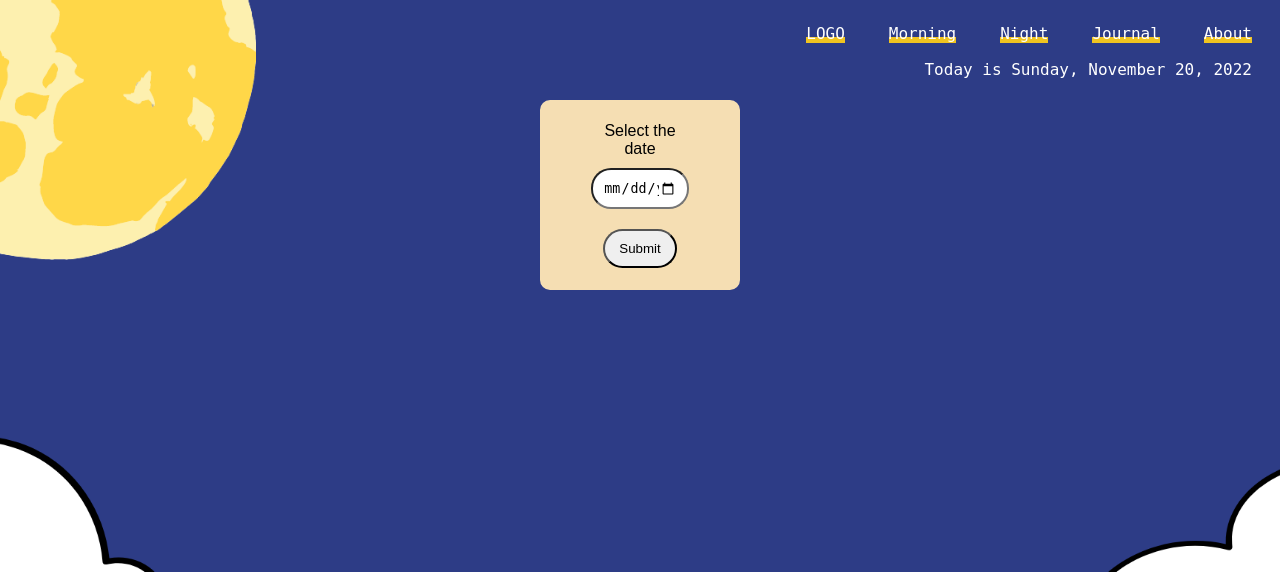
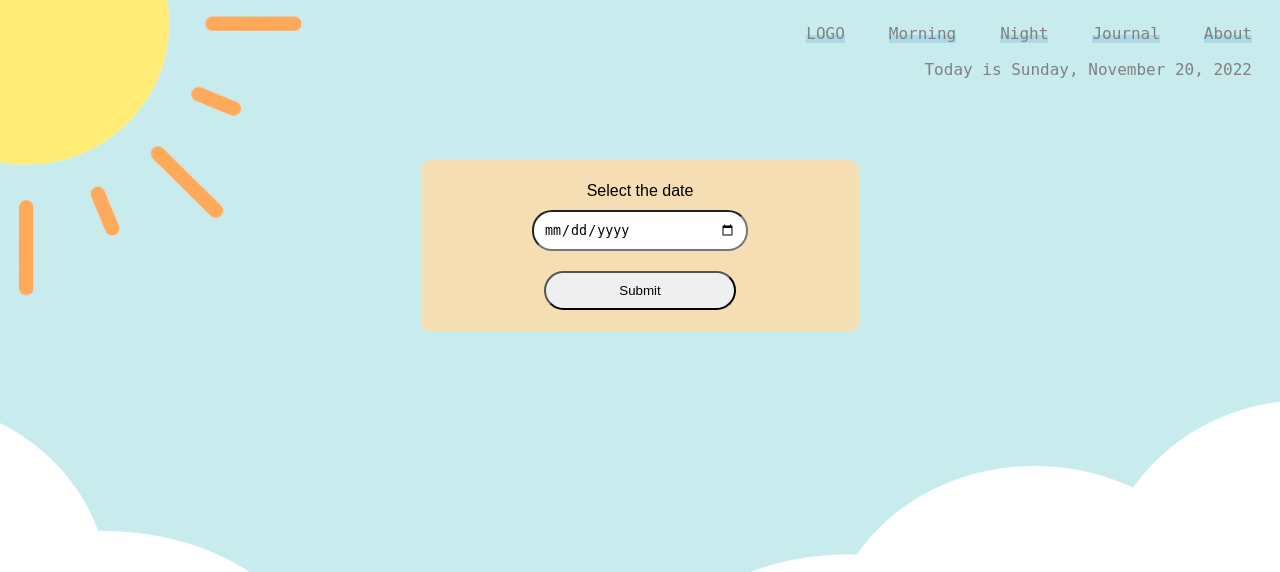
Before and after one commit to seachelle18/Habit-Tracker, a PHP site: page /journal.php in a window 1280 px wide. Shown: the top 572 px of the page. Run offline with PHP 8.4, Linux system fonts and the light colour scheme; data comes from the database, SQL or seed files in the repository.

Commit message:
adjusted some colours

```diff
--- a/day-mode.css
+++ b/day-mode.css
@@ -194,3 +194,8 @@ label {
 textarea {
     border-radius: 10px;
 }
+
+.journal-retrieve {
+    width: 30vw;
+    margin: 100px auto auto auto;
+}
--- a/header.php
+++ b/header.php
@@ -2,7 +2,7 @@
 <html lang="en">
 <head>
     <title>Habit Tracker</title>
-    <link rel="stylesheet" type="text/css" href="night-mode.css">
+    <link rel="stylesheet" type="text/css" href="day-mode.css">
     <meta name="viewport" content="width=device-width, initial-scale=1.0">
     <meta name="keywords" content="habit tracker, mental health">
     <meta name="description" content="Habit Tracker">
--- a/night-mode.css
+++ b/night-mode.css
@@ -158,7 +158,7 @@ input[type="range"]::-webkit-slider-thumb {
     -webkit-appearance: none;
     appearance: none;
     margin-top: -2px;
-    background-color: salmon;
+    background-color: #042f66;
     height: 14px;
     width: 12px;
     border-radius: 6px;
@@ -184,3 +184,8 @@ label {
 textarea {
     border-radius: 10px;
 }
+
+.journal-retrieve {
+    width: 30vw;
+    margin: 100px auto auto auto;
+}
```
